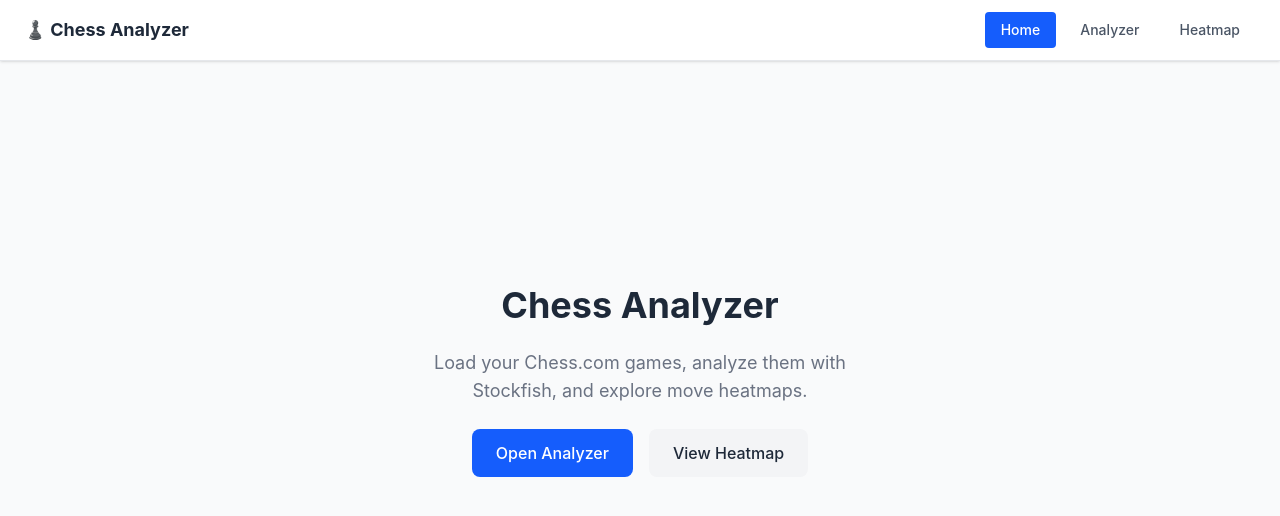
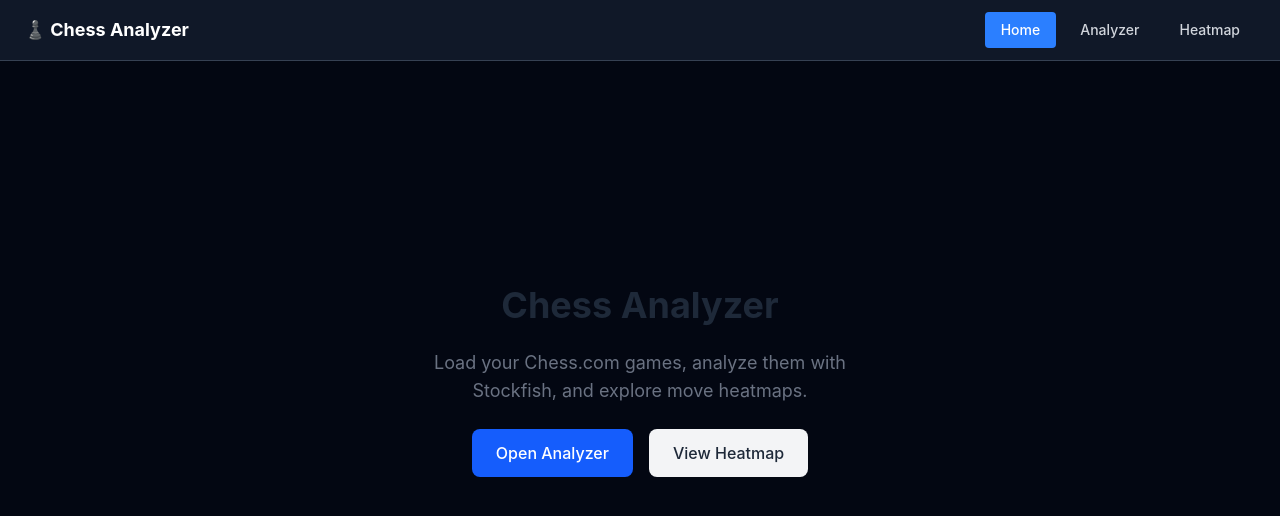
Before and after one commit to NickPetrilli/checked-out, a React (Vite) app in the folder chess-analyzer/: page / in a window 1280 px wide. Shown: the top 516 px of the page. Built offline with nearby package versions, Linux system fonts and the light colour scheme.

Commit message:
Lift useChessGames to App level and provide via context, apply dark theme to nav

```diff
--- a/chess-analyzer/src/App.tsx
+++ b/chess-analyzer/src/App.tsx
@@ -1,16 +1,18 @@
 import { BrowserRouter, Routes, Route, NavLink } from 'react-router-dom';
+import useChessGames from './hooks/useChessGames';
+import { ChessGamesContext } from './context/ChessGamesContext';
 import Home from './pages/Home';
 import Analyzer from './pages/Analyzer';
 import Heatmap from './pages/Heatmap';
 
 function NavBar() {
   const base = 'px-4 py-2 rounded text-sm font-medium transition-colors';
-  const active = `${base} bg-blue-600 text-white`;
-  const inactive = `${base} text-gray-600 hover:bg-gray-100`;
+  const active = `${base} bg-blue-500 text-white`;
+  const inactive = `${base} text-gray-300 hover:bg-gray-700 hover:text-white`;
 
   return (
-    <nav className="flex items-center gap-2 px-6 py-3 border-b border-gray-200 bg-white shadow-sm">
-      <span className="mr-auto text-lg font-bold text-gray-800">♟ Chess Analyzer</span>
+    <nav className="flex items-center gap-2 px-6 py-3 border-b border-gray-700 bg-gray-900">
+      <span className="mr-auto text-lg font-bold text-white">♟ Chess Analyzer</span>
       <NavLink to="/" end className={({ isActive }) => (isActive ? active : inactive)}>
         Home
       </NavLink>
@@ -25,9 +27,12 @@ function NavBar() {
 }
 
 export default function App() {
+  const chessGames = useChessGames();
+
   return (
     <BrowserRouter>
-      <div className="min-h-screen bg-gray-50 flex flex-col">
+      <ChessGamesContext.Provider value={chessGames}>
+        <div className="min-h-screen bg-gray-950 flex flex-col text-gray-100">
           <NavBar />
           <Routes>
             <Route path="/" element={<Home />} />
@@ -35,6 +40,7 @@ export default function App() {
             <Route path="/heatmap" element={<Heatmap />} />
           </Routes>
         </div>
+      </ChessGamesContext.Provider>
     </BrowserRouter>
   );
 }
```
Lines whose indentation alone changed are shown as unchanged.
